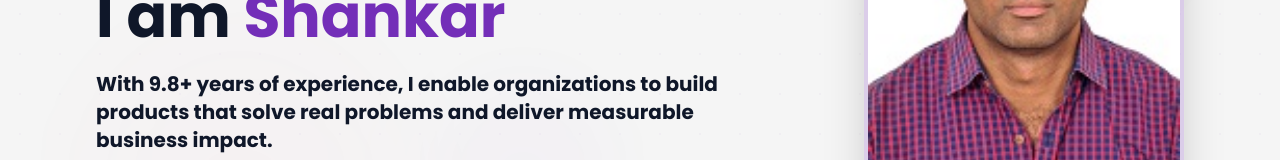
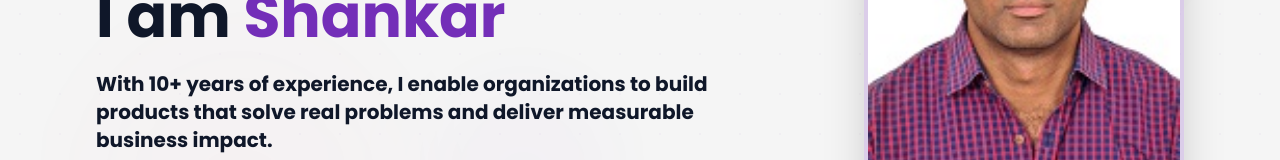
Before and after one commit to shankargportfolio/shankargportfolio.github.io, a React (Vite) app: page / in a window 1280 px wide. Shown: the part 326-486 px from the top of the page. Built offline with nearby package versions, Linux system fonts and the light colour scheme; the HTML template or start-up script is replaced by a standard one.

Commit message:
Changes
Co-authored-by: shankargportfolio <239411803+shankargportfolio@users.noreply.github.com>

```diff
--- a/src/components/Hero.tsx
+++ b/src/components/Hero.tsx
@@ -43,7 +43,7 @@ const Hero = () => {
             </h1>
 
             <p className="text-base sm:text-lg md:text-xl text-foreground max-w-2xl font-bold">
-              With <span className="font-bold text-foreground">9.8+ years of experience</span>, I enable organizations to build products that solve real problems and deliver measurable business impact.
+              With <span className="font-bold text-foreground">10+ years of experience</span>, I enable organizations to build products that solve real problems and deliver measurable business impact.
             </p>
 
             <div className="flex flex-col sm:flex-row flex-wrap gap-3 sm:gap-4 pt-4">
```
